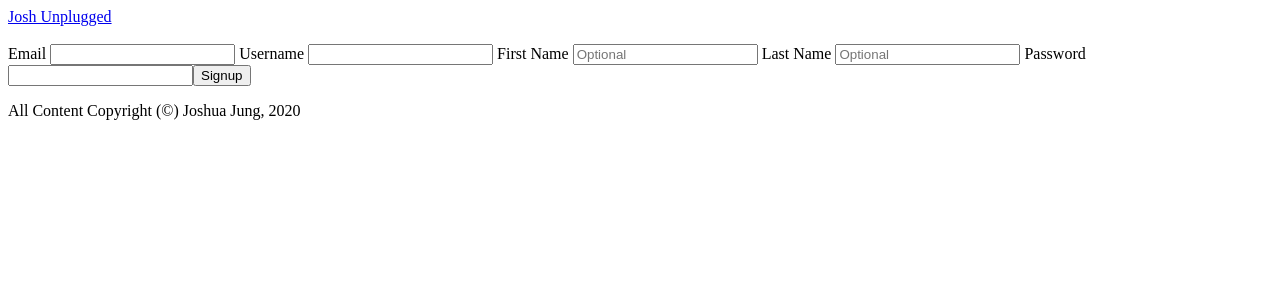
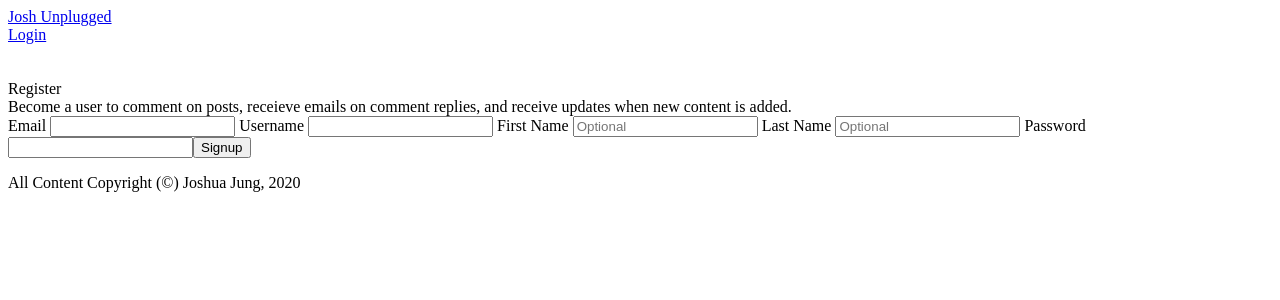
Before and after one commit to guidestardigital/joshunplugged.com, a Nuxt app in the folder frontend/: page /register in a window 1280 px wide. Shown: the top 300 px of the page. Built offline with nearby package versions, Linux system fonts and the light colour scheme.

Commit message:
Updating the login and register styling and getting all that working with the header

```diff
--- /dev/null
+++ b/frontend/assets/css/form.scss
@@ -0,0 +1,26 @@
+@import './variables.scss';
+
+.form {
+  display: flex;
+  flex-direction: column;
+  max-width: 350px;
+  min-width: 250px;
+
+  input, button {
+    margin: $size-5;
+    padding: $size-3;
+    border: 1px solid $color_grey;
+    border-radius: 0;
+  }
+}
+
+.form-confirmation {
+  border: 1px solid $color_green;
+  margin: $size-5;
+  padding: $size-5;
+}
+
+.form-error {
+  color: $color_red;
+  font-weight: bold;
+}
--- a/frontend/assets/css/header.scss
+++ b/frontend/assets/css/header.scss
@@ -19,17 +19,35 @@
 
     a {
       text-decoration: none;
+      white-space: nowrap;
     }
   }
 
-  .categories {
+  .controls {
     display: flex;
     flex-direction: row;
+    align-items: center;
+    justify-content: center;
     flex-wrap: wrap;
-    justify-content: center;
 
-    a {
-      margin: $size-5;
+    .categories {
+      display: flex;
+      flex-direction: row;
+      flex-wrap: wrap;
+      justify-content: center;
+
+      a {
+        margin: $size-5;
+      }
+    }
+
+    .auth {
+      display: flex;
+      flex-direction: row;
+
+      .username, a {
+        margin: $size-5;
+      }
     }
   }
 
--- /dev/null
+++ b/frontend/assets/css/login.scss
@@ -0,0 +1,5 @@
+@import './variables.scss';
+
+.login-page {
+
+}
--- a/frontend/assets/css/main.scss
+++ b/frontend/assets/css/main.scss
@@ -7,6 +7,9 @@
 @import './story-card.scss';
 @import './blog-post.scss';
 @import './loader.scss';
+@import './form.scss';
+@import './login.scss';
+@import './register.scss';
 
 html, body {
   width: 100%;
--- /dev/null
+++ b/frontend/assets/css/register.scss
@@ -0,0 +1,7 @@
+@import './variables.scss';
+
+.registration-page {
+  .username, .email {
+    font-weight: bold;
+  }
+}
--- a/frontend/assets/css/variables.scss
+++ b/frontend/assets/css/variables.scss
@@ -10,6 +10,8 @@ $color_grey: #bbb;
 $color_grey_light: #ddd;
 $color_grey_dark: #666;
 $color_black: #222;
+$color_red: #EE1111;
+$color_green: #11AA11;
 
 $size-1: 0.1rem;
 $size-2: 0.2rem;
--- a/frontend/layouts/Header.vue
+++ b/frontend/layouts/Header.vue
@@ -4,14 +4,22 @@
     <div class="logo">
       <a href="/">Josh Unplugged</a>
     </div>
+    <div class="controls">
       <div class="categories">
         <router-link v-for="blogPostCategory in blogPostCategories"
                     v-bind:key="blogPostCategory.id"
                     :to="{ name: 'blogPostCategories-id', params: { id: blogPostCategory.id }}"
                     tag="a">{{ blogPostCategory.name }}</router-link>
       </div>
-    <div class="auth" v-if="user">
-      {{user.username}}
+      <div class="auth">
+        <div class="username" v-if="user">
+          Welcome, {{user.username}}
+        </div>
+        <a v-on:click="logout()"
+           v-if="user">Logout</a>
+        <a href="/login"
+           v-else>Login</a>
+      </div>
     </div>
   </div>
 </template>
@@ -29,6 +37,12 @@
         return this.$auth.user;
       }
     },
+    methods: {
+      logout() {
+        this.$auth.logout();
+        window.location.reload();
+      }
+    },
     apollo: {
       blogPostCategories: {
         prefetch: true,
--- a/frontend/nuxt.config.js
+++ b/frontend/nuxt.config.js
@@ -88,10 +88,6 @@ module.exports = {
             method: 'post',
             propertyName: 'jwt'
           },
-          logout: {
-            url: '/auth/logout',
-            method: 'post'
-          },
           user: {
             url: '/users/me',
             method: 'get',
--- a/frontend/pages/login.vue
+++ b/frontend/pages/login.vue
@@ -1,19 +1,31 @@
 <template>
-  <div class="login-page">
+  <div class="login-page content">
+    <div class="content-header">
+      <div class="content-title-block">
+        <div class="content-title">Login</div>
+      </div>
+    </div>
+    <div class="content-section">
       <div v-if="sending">
           Logging in...
       </div>
       <div v-else>
-      <form @submit="login">
+        <form @submit="login" class="form">
+          <div class="form-confirmation"
+               v-if="confirmation">
+            Your email has been successfully confirmed. Login below.
+          </div>
           Email or Username
-        <input v-model="loginForm.identifier" />
+          <input v-model="loginForm.identifier" autofocus/>
           Password
           <input v-model="loginForm.password" type="password" />
           <button type="submit">Login</button>
-        <div v-if="error">
+          <div v-if="error" class="form-error">
             {{ error }}
           </div>
         </form>
+        <a href="/register">Register as New User</a>
+      </div>
     </div>
   </div>
 </template>
@@ -25,6 +37,7 @@ export default {
     return {
       sending: false,
       error: undefined,
+      confirmation: this.$route.query.confirmation,
       loginForm: {
         identifier: '',
         password: ''
@@ -32,30 +45,26 @@ export default {
     };
   },
   methods: {
-    async login() {
+    login() {
       this.sending = true;
 
-      try {
-        const response = await this.$auth.loginWith('local', { data: this.loginForm });
-
+      this.$auth.loginWith('local', { data: this.loginForm })
+        .then(response => {
+          this.sending = false;
+          this.$auth.setUser(response.user);
+          window.location.href = '/';
+        })
+        .catch(error => {
           this.sending = false;
 
-        this.$auth.setUser(response.user);
-
-        window.location.href = '/';
-      } catch (error) {
-        this.sending = false;
-
-        if (error.message) {
           let message = "An error occurred registering. Please try again later.";
 
-          message = response.message.map(m => m.messages.map(m2 => m2.message).join('\n')).join('\n');
+          if (error.response.data.message) {
+            message = error.response.data.message.map(m => m.messages.map(m2 => m2.message).join('\n')).join('\n');
+          }
 
           this.error = message;
-        } else {
-          this.error = "An error occurred registering. Please try again later.";
-        }
-      }
+        })
     }
   }
 }
--- a/frontend/pages/register.vue
+++ b/frontend/pages/register.vue
@@ -1,13 +1,21 @@
 <template>
-  <div class="registration-page">
+  <div class="registration-page content">
+    <div class="content-header">
+      <div class="content-title-block">
+        <div class="content-title">Register</div>
+        <div class="content-description">Become a user to comment on posts, receieve emails on comment replies, and receive updates when new content is added.</div>
+      </div>
+    </div>
+    <div class="content-section">
+      <form v-on:submit.prevent="register"
+            class="form">
         <div v-if="sending">
           Sending registration...
         </div>
-    <div v-else-if="success">
-      You have been registered as <div class="username">{{user.username}}</div>.
-      Please check your email at <div class="email">{{user.email}}</div> to confirm your registration.
+        <div v-else-if="success" class="form-confirmation">
+          You have been registered as <span class="username">{{user.username}}</span>.
+          Please check your email at <span class="email">{{user.email}}</span> to confirm your registration.
         </div>
-    <div v-else>
         Email
         <input id="email" />
         Username
@@ -18,10 +26,11 @@
         <input id="lastName" placeholder="Optional" />
         Password
         <input id="password" type="password" />
-      <button v-on:click="signup">Signup</button>
-      <div v-if="error">
+        <button type="submit">Signup</button>
+        <div v-if="error" class="form-error">
           {{ error }}
         </div>
+      </form>
     </div>
   </div>
 </template>
@@ -37,8 +46,10 @@ export default {
     };
   },
   methods: {
-    signup() {
+    register() {
       this.sending = true;
+      this.error = undefined;
+      this.success = false;
 
       fetch('http://localhost:1337/auth/local/register', {
         method: 'POST',
```
Lines whose indentation alone changed are shown as unchanged.
